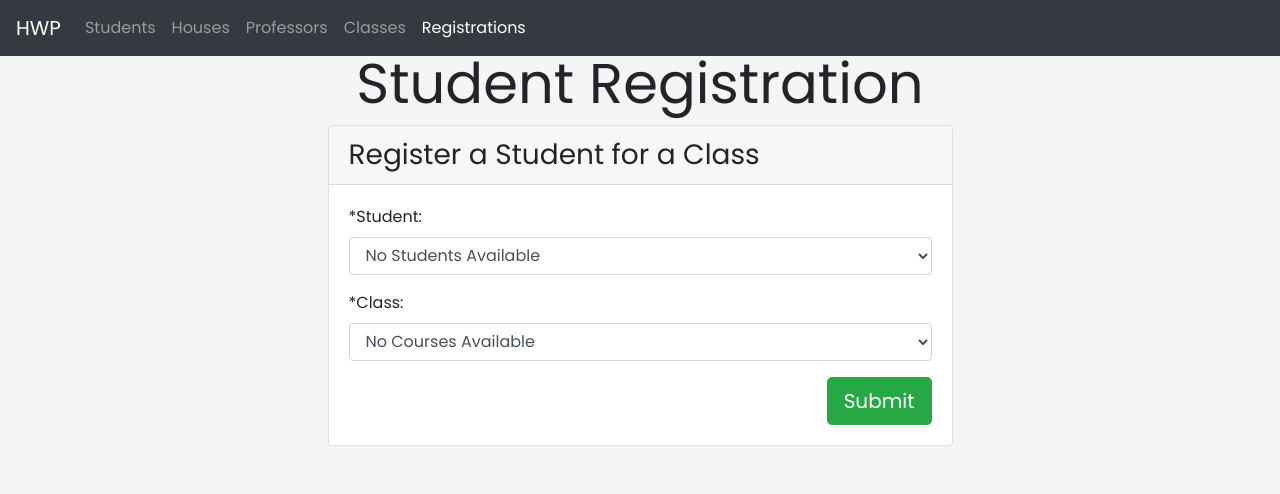
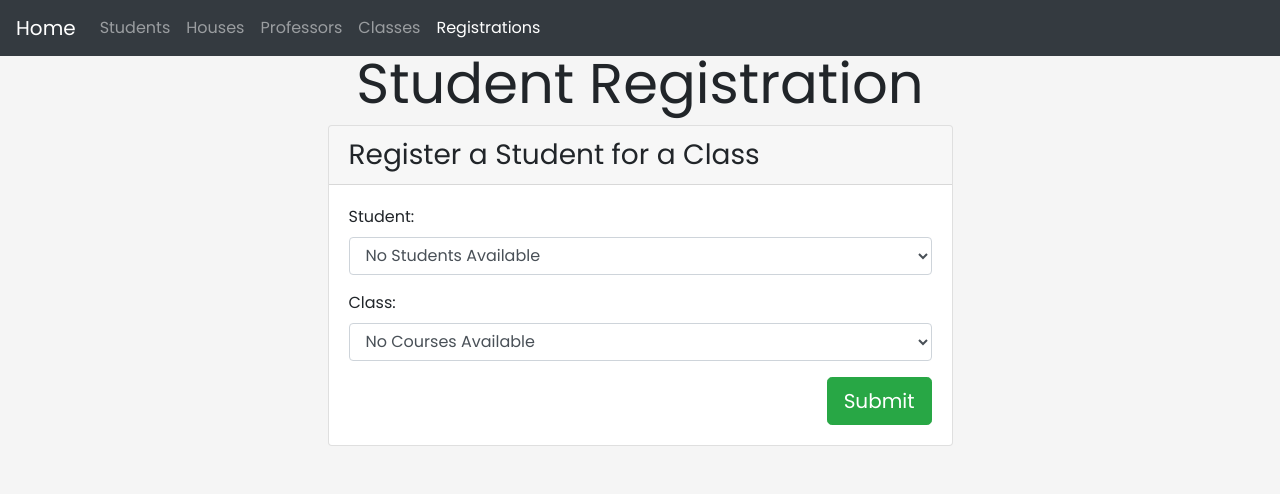
Before and after one commit to RichardVN/Hogwarts-Wizarding-Portal, a Flask app: page /registrations in a window 1280 px wide. Shown: the top 494 px of the page. Run offline with Flask 2, Linux system fonts and the light colour scheme; data that the repository does not hold is empty; some libraries are stand-ins or nearby versions.

Commit message:
Remove asterisks

```diff
--- a/templates/base.html
+++ b/templates/base.html
@@ -33,7 +33,7 @@
     <body>
         {% block header %} {% block navbar %}
         <nav class="navbar fixed-top navbar-expand-lg navbar-dark bg-dark">
-            <a class="navbar-brand" href="{{url_for('home')}}">HWP</a>
+            <a class="navbar-brand" href="{{url_for('home')}}">Home</a>
             <button
                 class="navbar-toggler"
                 type="button"
--- a/templates/home.html
+++ b/templates/home.html
@@ -24,7 +24,7 @@
 
     <body>
         <nav class="navbar fixed-top navbar-expand-lg navbar-dark bg-dark">
-            <a class="navbar-brand" href="{{url_for('home')}}">HWP</a>
+            <a class="navbar-brand" href="{{url_for('home')}}">Home</a>
             <button
                 class="navbar-toggler"
                 type="button"
--- a/templates/professors.html
+++ b/templates/professors.html
@@ -26,7 +26,7 @@
                             <input class="form-control" type="text" name="last_name" required></label>
                         </div>
                         <div class="form-group">
-                            <label for="house_id">*House:</label>
+                            <label for="house_id">House:</label>
                             <select class="form-control" id="house_id" name="house_id" required>
                                 <option value="" disabled selected>(Select a House)</option>
                                 {% if houses %}
--- a/templates/registrations.html
+++ b/templates/registrations.html
@@ -11,7 +11,7 @@ endblock %} {% block content %}
             <div class="card-body">
                 <form action="/registrations" method="post" class="addform">
                     <div class="form-group">
-                        <label for="student_id">*Student:</label>
+                        <label for="student_id">Student:</label>
                         <select
                             class="form-control"
                             id="student_id"
@@ -34,7 +34,7 @@ endblock %} {% block content %}
                         </select>
                     </div>
                     <div class="form-group">
-                        <label for="course_id">*Class:</label>
+                        <label for="course_id">Class:</label>
                         <select
                             class="form-control"
                             id="course_id"
@@ -119,31 +119,4 @@ endblock %} {% block content %}
     </div>
 </div>
 
-<!-- search for student POST form -->
-<!-- <form action='/Registrations' method="post" class="addform">
-
-      <legend>Search Filter: Lookup Student's Registration</legend>
-
-
-         <label>*First Name:
-            <input type="text" name="first_name_search" size="30" maxlength="100" required>
-         </label>
-
-
-
-
-
-         <label>*Last Name:
-            <input type="text" name="last_name_search" size="30" maxlength="100" required>
-         </label>
-
-
-
-      <p> <i>* Indicates a Required Field </i> </p>
-      <input type="hidden" value="search" name="post_type">
-      <input type="submit" value="Submit Search Information" />
-      <td><button onclick=window.location.href="/Registrations"> Undo Filter</button></td>
-
-</form> -->
-
 {%endblock%}
--- a/templates/update_professors.html
+++ b/templates/update_professors.html
@@ -22,7 +22,7 @@
                             <input class="form-control" value='{{ professor.last_name}}' type="text" name="last_name" required></label>
                         </div>
                         <div class="form-group">
-                            <label for="house_id">*House:</label>
+                            <label for="house_id">House:</label>
                             <select class="form-control" id="house" name="house_id" required>
                                 {% if houses %}
                                 {% for house in houses%}
```
